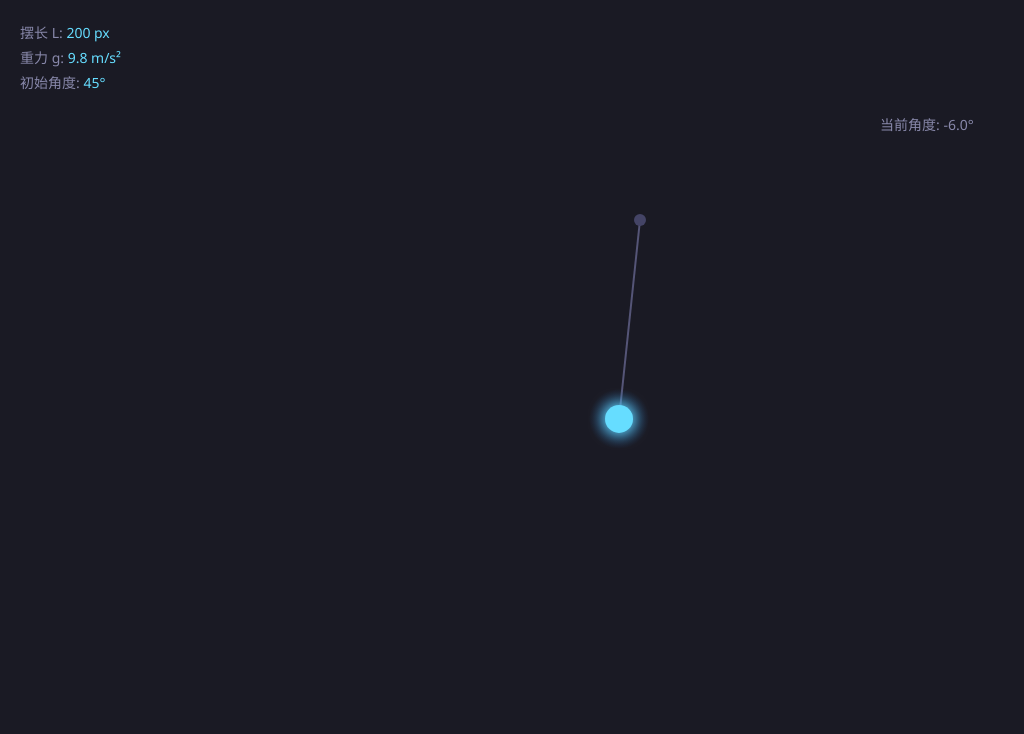
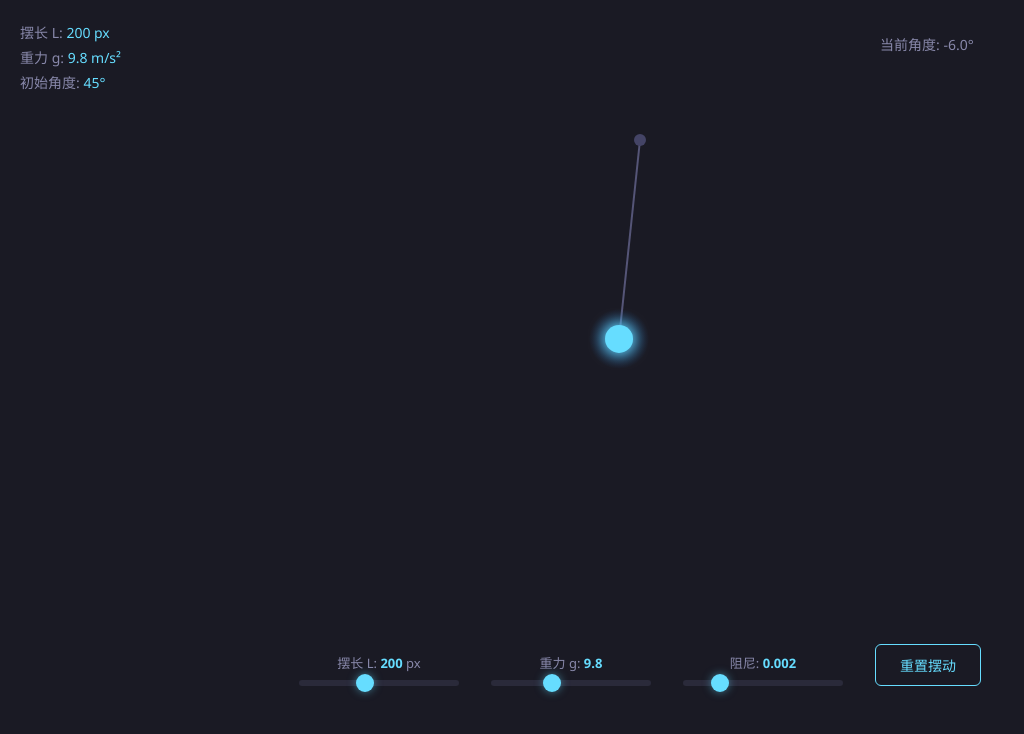
Before and after one commit to Echo080429/NCU-Bioengineering-Portfolio, a plain HTML site: page week05_pendulum_sim/index.html in a window 1280 px wide. Shown: the whole page, without its empty margins (0-1024 px from the left). Drawn offline with Linux system fonts and the light colour scheme.

Commit message:
feat(week05): add interactive control panel with sliders and reset button

```diff
--- a/week05_pendulum_sim/index.html
+++ b/week05_pendulum_sim/index.html
@@ -13,15 +13,17 @@
         body {
             background: #1a1a24;
             display: flex;
-            justify-content: center;
+            flex-direction: column;
             align-items: center;
             min-height: 100vh;
             font-family: 'Segoe UI', sans-serif;
-            overflow: hidden;
+            overflow-y: auto;
+            padding-bottom: 40px;
         }
         canvas {
             display: block;
             border-radius: 8px;
+            margin-top: 20px;
         }
         .info {
             position: absolute;
@@ -34,14 +36,82 @@
         .info span {
             color: #66ddff;
         }
+        .controls {
+            margin-top: 24px;
+            display: flex;
+            gap: 32px;
+            align-items: flex-end;
+            flex-wrap: wrap;
+            justify-content: center;
+        }
+        .control-group {
+            display: flex;
+            flex-direction: column;
+            align-items: center;
+            gap: 8px;
+        }
+        .control-group label {
+            color: #8888aa;
+            font-size: 13px;
+        }
+        .control-group label span {
+            color: #66ddff;
+            font-weight: bold;
+        }
+        input[type="range"] {
+            -webkit-appearance: none;
+            width: 160px;
+            height: 6px;
+            border-radius: 3px;
+            background: #2a2a3a;
+            outline: none;
+        }
+        input[type="range"]::-webkit-slider-thumb {
+            -webkit-appearance: none;
+            width: 18px;
+            height: 18px;
+            border-radius: 50%;
+            background: #66ddff;
+            cursor: pointer;
+            box-shadow: 0 0 8px rgba(102, 221, 255, 0.5);
+        }
+        .btn-reset {
+            padding: 10px 24px;
+            background: transparent;
+            border: 1px solid #66ddff;
+            color: #66ddff;
+            border-radius: 6px;
+            font-size: 14px;
+            cursor: pointer;
+            transition: all 0.2s;
+        }
+        .btn-reset:hover {
+            background: #66ddff;
+            color: #1a1a24;
+        }
     </style>
 </head>
 <body>
     <canvas id="canvas"></canvas>
     <div class="info">
-        <div>摆长 L: <span>200 px</span></div>
-        <div>重力 g: <span>9.8 m/s²</span></div>
+        <div>摆长 L: <span id="infoL">200 px</span></div>
+        <div>重力 g: <span id="infoG">9.8 m/s²</span></div>
         <div>初始角度: <span>45°</span></div>
+    </div>
+    <div class="controls">
+        <div class="control-group">
+            <label>摆长 L: <span id="valL">200</span> px</label>
+            <input type="range" id="sliderL" min="100" max="350" value="200" step="1">
+        </div>
+        <div class="control-group">
+            <label>重力 g: <span id="valG">9.8</span></label>
+            <input type="range" id="sliderG" min="1" max="25" value="9.8" step="0.1">
+        </div>
+        <div class="control-group">
+            <label>阻尼: <span id="valD">0.002</span></label>
+            <input type="range" id="sliderD" min="0" max="0.010" value="0.002" step="0.001">
+        </div>
+        <button class="btn-reset" id="btnReset">重置摆动</button>
     </div>
     <script>
         const canvas = document.getElementById('canvas');
@@ -53,14 +123,47 @@
         const pivotX = canvas.width / 2;
         const pivotY = 120;
 
-        const L = 200;
-        const g = 9.8;
-        const damping = 0.998;
+        let L = 200;
+        let g = 9.8;
+        let damping = 0.998;
 
         let theta = Math.PI / 4;
         let omega = 0;
 
         const dt = 0.03;
+        const INITIAL_ANGLE = Math.PI / 4;
+
+        const sliderL = document.getElementById('sliderL');
+        const sliderG = document.getElementById('sliderG');
+        const sliderD = document.getElementById('sliderD');
+        const valL = document.getElementById('valL');
+        const valG = document.getElementById('valG');
+        const valD = document.getElementById('valD');
+        const infoL = document.getElementById('infoL');
+        const infoG = document.getElementById('infoG');
+        const btnReset = document.getElementById('btnReset');
+
+        sliderL.addEventListener('input', () => {
+            L = Number(sliderL.value);
+            valL.textContent = L;
+            infoL.textContent = L + ' px';
+        });
+
+        sliderG.addEventListener('input', () => {
+            g = Number(sliderG.value);
+            valG.textContent = g.toFixed(1);
+            infoG.textContent = g.toFixed(1) + ' m/s²';
+        });
+
+        sliderD.addEventListener('input', () => {
+            damping = 1 - Number(sliderD.value);
+            valD.textContent = Number(sliderD.value).toFixed(3);
+        });
+
+        btnReset.addEventListener('click', () => {
+            theta = INITIAL_ANGLE;
+            omega = 0;
+        });
 
         function update() {
             const alpha = -(g / L) * Math.sin(theta);
```
